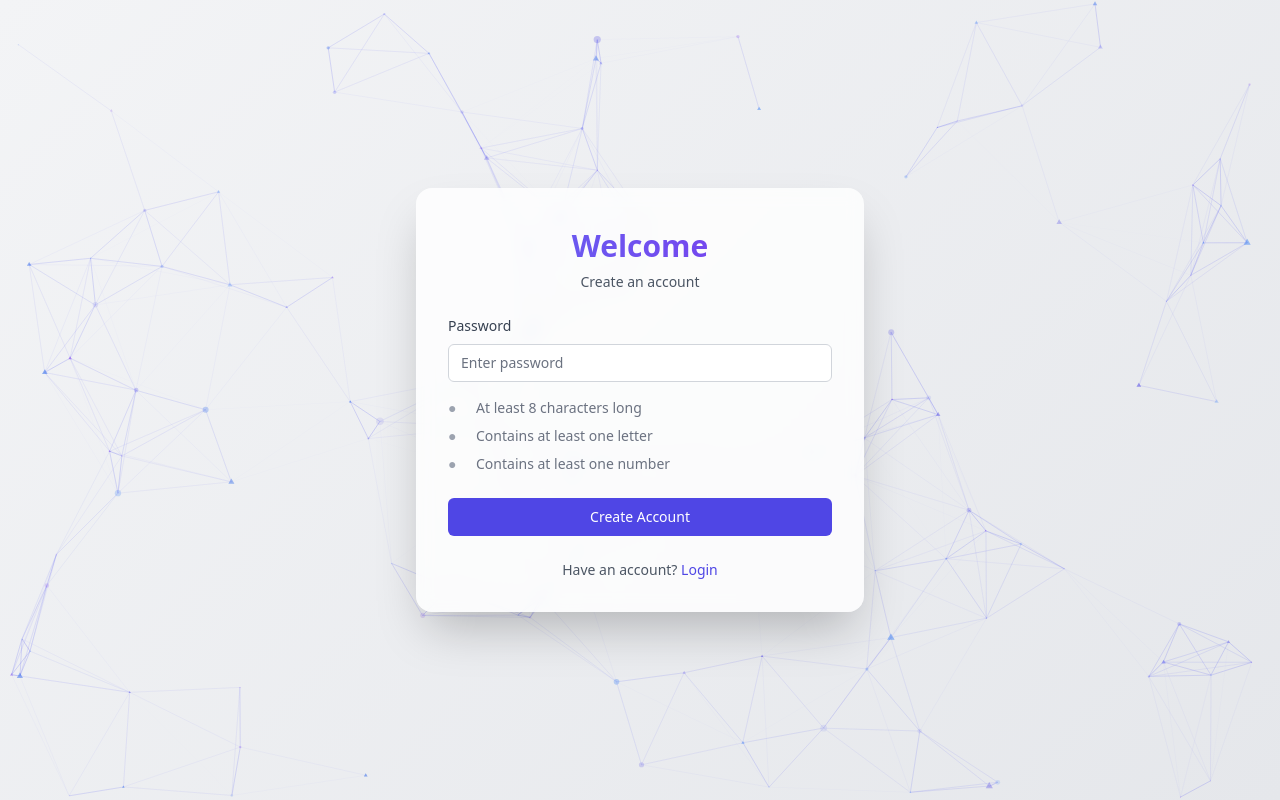
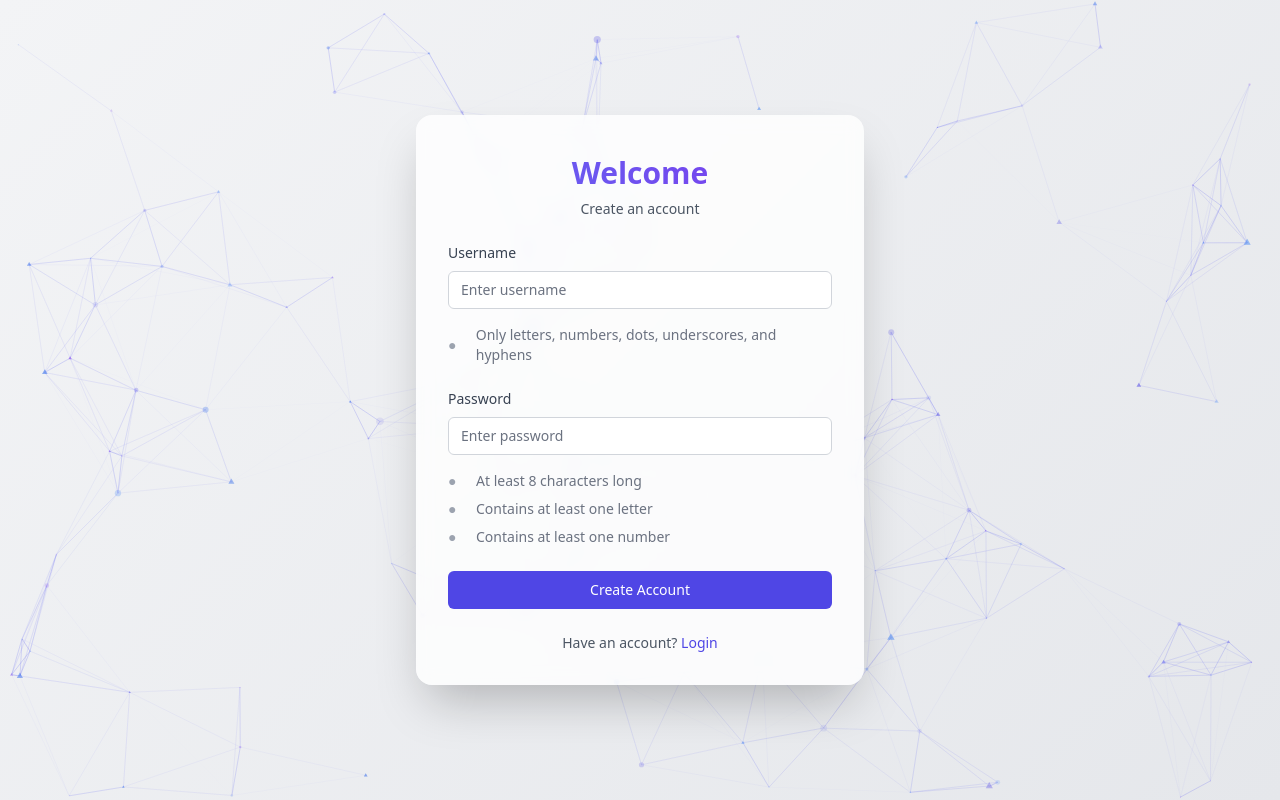
Before and after one commit to MrBlankCoding/Channel-Chat, a Flask app: page /register in a window 1280 px wide. Run offline with Flask 3, Linux system fonts and the light colour scheme; some libraries are stand-ins or nearby versions.

Commit message:
Got 2 files mixed up :p

```diff
--- a/ChatApp/templates/register.html
+++ b/ChatApp/templates/register.html
@@ -88,6 +88,26 @@
         {% endif %}
     {% endwith %}
         <form class="mt-8 space-y-6" action="{{ url_for('register') }}" method="POST">
+            <!-- Username Field -->
+            <div>
+                <label for="username" class="block text-sm font-medium text-gray-700 dark:text-gray-300 mb-2">
+                    Username
+                </label>
+                <input id="username" name="username" type="text" required
+                    class="appearance-none relative block w-full px-3 py-2 border border-gray-300 dark:border-gray-600 placeholder-gray-500 dark:placeholder-gray-400 text-gray-900 dark:text-white rounded-md focus:outline-none focus:ring-indigo-500 focus:border-indigo-500 focus:z-10 sm:text-sm dark:bg-gray-700"
+                    placeholder="Enter username">
+
+                <!-- Username Requirements -->
+                <div class="mt-4 space-y-2">
+                    <div class="flex items-center text-sm" id="username-chars">
+                        <span class="text-gray-500 dark:text-gray-400 flex items-center">
+                            <span class="requirement-icon w-5 h-5 mr-2"></span>
+                            Only letters, numbers, dots, underscores, and hyphens
+                        </span>
+                    </div>
+                </div>
+            </div>
+
             <!-- Password Field -->
             <div class="mt-6">
                 <label for="password" class="block text-sm font-medium text-gray-700 dark:text-gray-300 mb-2">
```
Also changed, not shown: ChatApp/templates/settings.html (+0 -23 lines).
